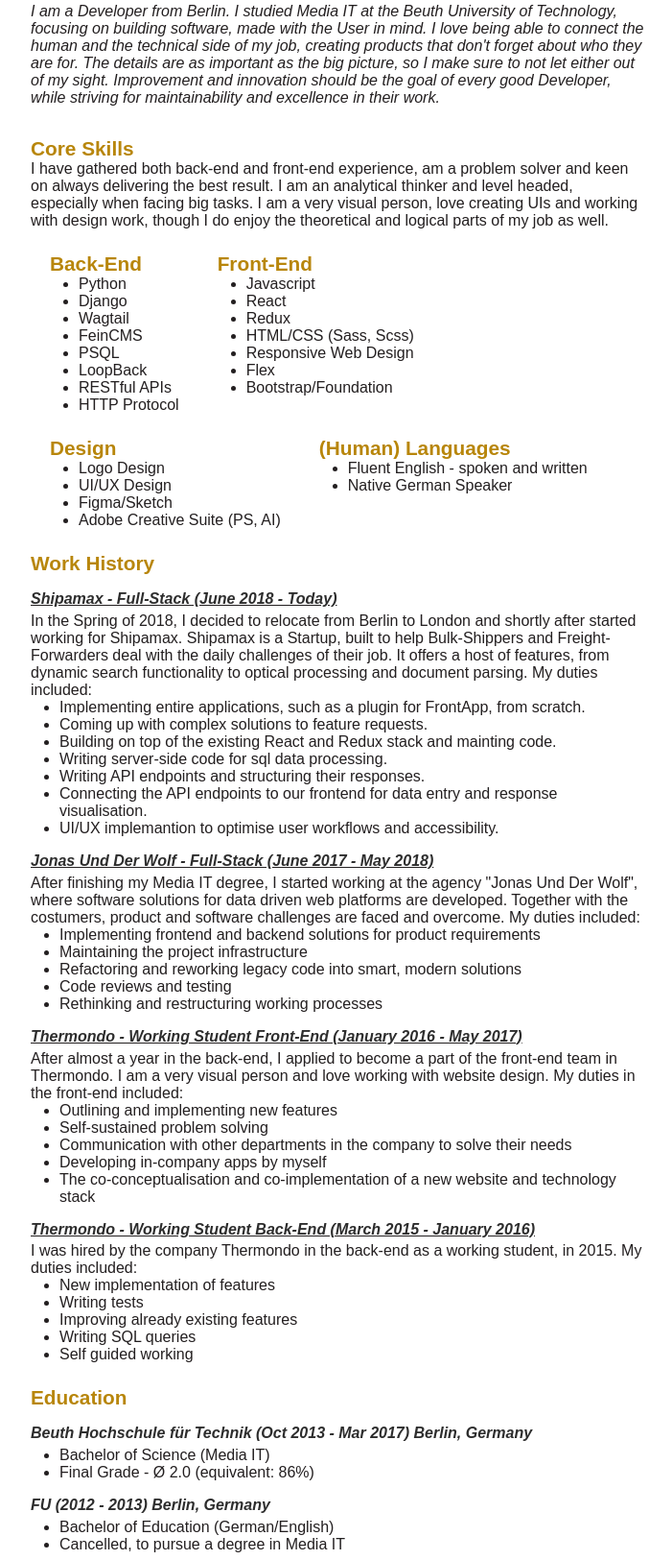
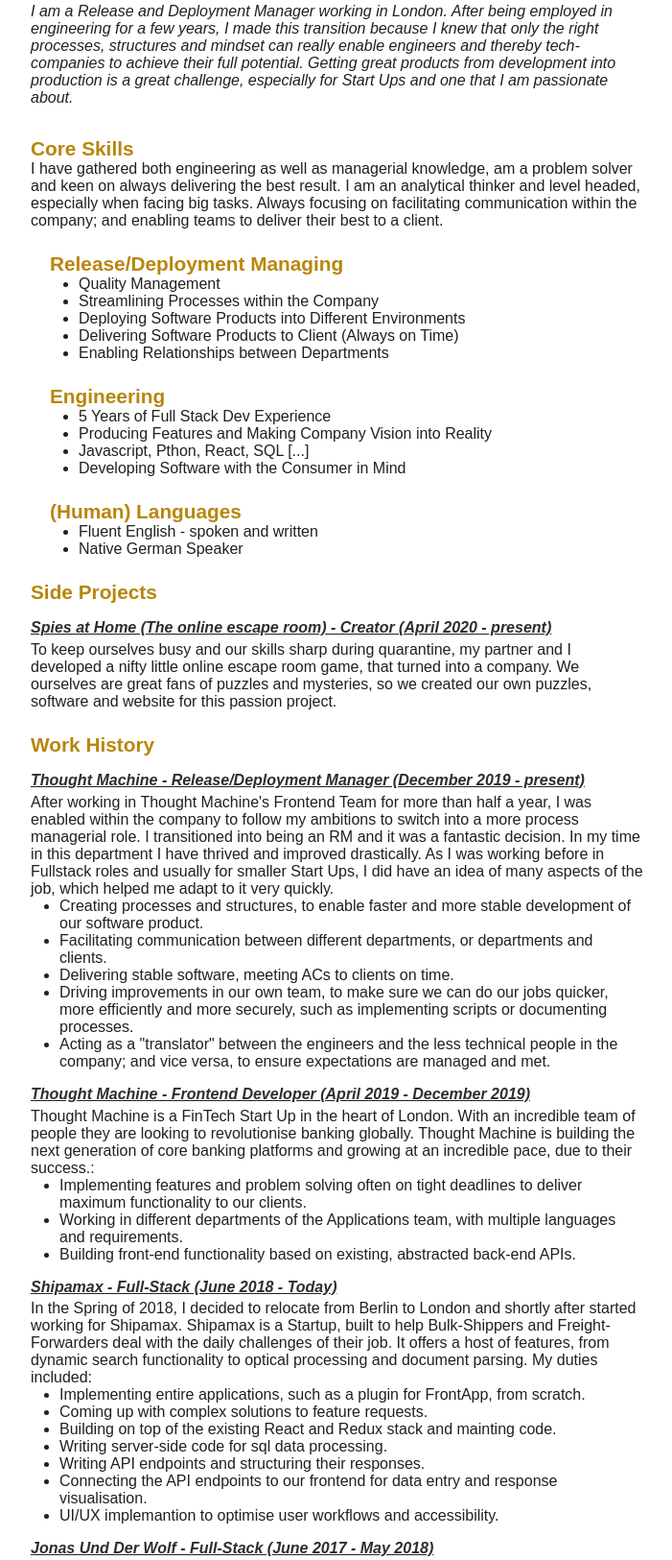
Before and after one commit to s-wirth/CurriculumVitae, a plain HTML site: page index.html in a window 1280 px wide. Shown: the part 487-2112 px from the top of the page at 96% size, without its empty margins (288-989 px from the left). Drawn offline with Linux system fonts and the light colour scheme; a web font is replaced by a local one.

Commit message:
Update CV 2020

```diff
--- a/index.html
+++ b/index.html
@@ -1,65 +1,71 @@
 <!DOCTYPE html>
 <html lang="en">
   <head>
-    <meta charset="UTF-8">
-    <link rel="icon" type="image" href="favicon.png">
-    <link rel="stylesheet" type="text/css" href="styles/style.css" media="screen"/>
-    <link href="https://fonts.googleapis.com/css?family=Muli" rel="stylesheet">
+    <meta charset="UTF-8" />
+    <link rel="icon" type="image" href="favicon.png" />
+    <link
+      rel="stylesheet"
+      type="text/css"
+      href="styles/style.css"
+      media="screen"
+    />
+    <link
+      href="https://fonts.googleapis.com/css?family=Muli"
+      rel="stylesheet"
+    />
     <title>Sophie Wirth - CV</title>
   </head>
   <body>
     <div class="header">
       <h1>Sophie Wirth</h1>
       <h2>Curriculum Vitae</h2>
-    <img src="images/profile_picture.jpg" alt="Sophie Wirth's Profile Picture" class="profileimg">
-    <p><a href="mailto:a.sophiewirth@gmail.com">a.sophiewirth@gmail.com</a></p>
+      <img
+        src="images/profile_picture.jpg"
+        alt="Sophie Wirth's Profile Picture"
+        class="profileimg"
+      />
+      <p>
+        <a href="mailto:a.sophiewirth@gmail.com">a.sophiewirth@gmail.com</a>
+      </p>
     </div>
     <div class="content-main">
       <div class="intro">
-        I am a Developer from Berlin. I studied Media IT at the Beuth University of Technology, focusing on building software, made with the User in mind.
-        I love being able to connect the human and the technical side of my job, creating products that don't forget about who they are for.
-        The details are as important as the big picture, so I make sure to not let either out of my sight. Improvement and innovation should be the goal of every good Developer, while striving for maintainability and excellence in their work.
+        I am a Release and Deployment Manager working in London. After being
+        employed in engineering for a few years, I made this transition because
+        I knew that only the right processes, structures and mindset can really
+        enable engineers and thereby tech-companies to achieve their full
+        potential. Getting great products from development into production is a
+        great challenge, especially for Start Ups and one that I am passionate
+        about.
       </div>
       <div class="content-section">
         <p class="title">Core Skills</p>
-        <span class="text">I have gathered both back-end and front-end experience, am a problem solver and keen on always delivering the best result.
-            I am an analytical thinker and level headed, especially when facing big tasks. I am a very visual person,
-            love creating UIs and working with design work, though I do enjoy the theoretical and logical parts of my job as well.
+        <span class="text"
+          >I have gathered both engineering as well as managerial knowledge, am
+          a problem solver and keen on always delivering the best result. I am
+          an analytical thinker and level headed, especially when facing big
+          tasks. Always focusing on facilitating communication within the
+          company; and enabling teams to deliver their best to a client.
         </span>
       </div>
       <div class="content-section-flex">
         <div class="content-section">
-            <p class="title">Back-End</p>
+          <p class="title">Release/Deployment Managing</p>
           <ul>
-                <li>Python</li>
-                <li>Django</li>
-                <li>Wagtail</li>
-                <li>FeinCMS</li>
-                <li>PSQL</li>
-                <li>LoopBack</li>
-                <li>RESTful APIs</li>
-                <li>HTTP Protocol</li>
+            <li>Quality Management</li>
+            <li>Streamlining Processes within the Company</li>
+            <li>Deploying Software Products into Different Environments</li>
+            <li>Delivering Software Products to Client (Always on Time)</li>
+            <li>Enabling Relationships between Departments</li>
           </ul>
         </div>
         <div class="content-section">
-            <p class="title">Front-End</p>
+          <p class="title">Engineering</p>
           <ul>
-                <li>Javascript</li>
-                <li>React</li>
-                <li>Redux</li>
-                <li>HTML/CSS (Sass, Scss)</li>
-                <li>Responsive Web Design</li>
-                <li>Flex</li>
-                <li>Bootstrap/Foundation</li>
-            </ul>
-        </div>
-        <div class="content-section">
-            <p class="title">Design</p>
-            <ul>
-                <li>Logo Design</li>
-                <li>UI/UX Design</li>
-                <li>Figma/Sketch</li>
-                <li>Adobe Creative Suite (PS, AI)</li>
+            <li>5 Years of Full Stack Dev Experience</li>
+            <li>Producing Features and Making Company Vision into Reality</li>
+            <li>Javascript, Pthon, React, SQL [...]</li>
+            <li>Developing Software with the Consumer in Mind</li>
           </ul>
         </div>
         <div class="content-section">
@@ -71,48 +77,176 @@
         </div>
       </div>
       <div class="content-section">
+        <p class="title">Side Projects</p>
+        <a href="https://spiesathome.com//"
+          ><p class="subtitle">
+            Spies at Home (The online escape room) - Creator (April 2020 -
+            present)
+          </p></a
+        >
+        <span class="text"
+          >To keep ourselves busy and our skills sharp during quarantine, my
+          partner and I developed a nifty little online escape room game, that
+          turned into a company. We ourselves are great fans of puzzles and
+          mysteries, so we created our own puzzles, software and website for
+          this passion project.</span
+        >
+      </div>
+      <div class="content-section">
         <p class="title">Work History</p>
 
-        <a href="https://shipamax.com//"><p class="subtitle">Shipamax - Full-Stack (June 2018 - Today)</p></a>
-        <span class="text">In the Spring of 2018, I decided to relocate from Berlin to London and shortly after started working for Shipamax.
-            Shipamax is a Startup, built to help Bulk-Shippers and Freight-Forwarders deal with the daily challenges of their job.
-            It offers a host of features, from dynamic search functionality to optical processing and document parsing. My duties included:</span>
+        <a href="https://thoughtmachine.net//"
+          ><p class="subtitle">
+            Thought Machine - Release/Deployment Manager (December 2019 -
+            present)
+          </p></a
+        >
+        <span class="text"
+          >After working in Thought Machine's Frontend Team for more than half a
+          year, I was enabled within the company to follow my ambitions to
+          switch into a more process managerial role. I transitioned into being
+          an RM and it was a fantastic decision. In my time in this department I
+          have thrived and improved drastically. As I was working before in
+          Fullstack roles and usually for smaller Start Ups, I did have an idea
+          of many aspects of the job, which helped me adapt to it very
+          quickly.</span
+        >
         <ul>
-            <li>Implementing entire applications, such as a plugin for FrontApp, from scratch.</li>
+          <li>
+            Creating processes and structures, to enable faster and more stable
+            development of our software product.
+          </li>
+          <li>
+            Facilitating communication between different departments, or
+            departments and clients.
+          </li>
+          <li>Delivering stable software, meeting ACs to clients on time.</li>
+          <li>
+            Driving improvements in our own team, to make sure we can do our
+            jobs quicker, more efficiently and more securely, such as
+            implementing scripts or documenting processes.
+          </li>
+          <li>
+            Acting as a "translator" between the engineers and the less
+            technical people in the company; and vice versa, to ensure
+            expectations are managed and met.
+          </li>
+        </ul>
+        <a href="https://thoughtmachine.net//"
+          ><p class="subtitle">
+            Thought Machine - Frontend Developer (April 2019 - December 2019)
+          </p></a
+        >
+        <span class="text"
+          >Thought Machine is a FinTech Start Up in the heart of London. With an
+          incredible team of people they are looking to revolutionise banking
+          globally. Thought Machine is building the next generation of core
+          banking platforms and growing at an incredible pace, due to their
+          success.:</span
+        >
+        <ul>
+          <li>
+            Implementing features and problem solving often on tight deadlines
+            to deliver maximum functionality to our clients.
+          </li>
+          <li>
+            Working in different departments of the Applications team, with
+            multiple languages and requirements.
+          </li>
+          <li>
+            Building front-end functionality based on existing, abstracted
+            back-end APIs.
+          </li>
+        </ul>
+        <a href="https://shipamax.com//"
+          ><p class="subtitle">Shipamax - Full-Stack (June 2018 - Today)</p></a
+        >
+        <span class="text"
+          >In the Spring of 2018, I decided to relocate from Berlin to London
+          and shortly after started working for Shipamax. Shipamax is a Startup,
+          built to help Bulk-Shippers and Freight-Forwarders deal with the daily
+          challenges of their job. It offers a host of features, from dynamic
+          search functionality to optical processing and document parsing. My
+          duties included:</span
+        >
+        <ul>
+          <li>
+            Implementing entire applications, such as a plugin for FrontApp,
+            from scratch.
+          </li>
           <li>Coming up with complex solutions to feature requests.</li>
-            <li>Building on top of the existing React and Redux stack and mainting code.</li>
+          <li>
+            Building on top of the existing React and Redux stack and mainting
+            code.
+          </li>
           <li>Writing server-side code for sql data processing.</li>
           <li>Writing API endpoints and structuring their responses.</li>
-            <li>Connecting the API endpoints to our frontend for data entry and response visualisation.</li>
-            <li>UI/UX implemantion to optimise user workflows and accessibility.</li>
+          <li>
+            Connecting the API endpoints to our frontend for data entry and
+            response visualisation.
+          </li>
+          <li>
+            UI/UX implemantion to optimise user workflows and accessibility.
+          </li>
         </ul>
 
-        <a href="http://jonasundderwolf.de/"><p class="subtitle">Jonas Und Der Wolf - Full-Stack (June 2017 - May 2018)</p></a>
-        <span class="text">After finishing my Media IT degree, I started working at the agency "Jonas Und Der Wolf",
-            where software solutions for data driven web platforms are developed. Together with the costumers,
-            product and software challenges are faced and overcome. My duties included:</span>
+        <a href="http://jonasundderwolf.de/"
+          ><p class="subtitle">
+            Jonas Und Der Wolf - Full-Stack (June 2017 - May 2018)
+          </p></a
+        >
+        <span class="text"
+          >After finishing my Media IT degree, I started working at the agency
+          "Jonas Und Der Wolf", where software solutions for data driven web
+          platforms are developed. Together with the costumers, product and
+          software challenges are faced and overcome. My duties included:</span
+        >
         <ul>
-            <li>Implementing frontend and backend solutions for product requirements</li>
+          <li>
+            Implementing frontend and backend solutions for product requirements
+          </li>
           <li>Maintaining the project infrastructure</li>
-            <li>Refactoring and reworking legacy code into smart, modern solutions</li>
+          <li>
+            Refactoring and reworking legacy code into smart, modern solutions
+          </li>
           <li>Code reviews and testing</li>
           <li>Rethinking and restructuring working processes</li>
         </ul>
 
-        <a href="http://thermondo.de/"><p class="subtitle">Thermondo - Working Student Front-End (January 2016 - May 2017)</p></a>
+        <a href="http://thermondo.de/"
+          ><p class="subtitle">
+            Thermondo - Working Student Front-End (January 2016 - May 2017)
+          </p></a
+        >
 
-        <span class="text">After almost a year in the back-end, I applied to become a part of the front-end team in Thermondo.
-            I am a very visual person and love working with website design. My duties in the front-end included:</span>
+        <span class="text"
+          >After almost a year in the back-end, I applied to become a part of
+          the front-end team in Thermondo. I am a very visual person and love
+          working with website design. My duties in the front-end
+          included:</span
+        >
         <ul>
           <li>Outlining and implementing new features</li>
           <li>Self-sustained problem solving</li>
-            <li>Communication with other departments in the company to solve their needs</li>
+          <li>
+            Communication with other departments in the company to solve their
+            needs
+          </li>
           <li>Developing in-company apps by myself</li>
-            <li>The co-conceptualisation and co-implementation of a new website and technology stack</li>
+          <li>
+            The co-conceptualisation and co-implementation of a new website and
+            technology stack
+          </li>
         </ul>
-        <a href="http://thermondo.de/"><p class="subtitle">Thermondo - Working Student Back-End (March 2015 - January 2016)</p></a>
-        <span class="text">I was hired by the company Thermondo in the back-end as a working student, in 2015.
-            My duties included:</span>
+        <a href="http://thermondo.de/"
+          ><p class="subtitle">
+            Thermondo - Working Student Back-End (March 2015 - January 2016)
+          </p></a
+        >
+        <span class="text"
+          >I was hired by the company Thermondo in the back-end as a working
+          student, in 2015. My duties included:</span
+        >
         <ul>
           <li>New implementation of features</li>
           <li>Writing tests</li>
@@ -123,7 +257,9 @@
       </div>
       <div class="content-section">
         <p class="title">Education</p>
-        <p class="subtitle">Beuth Hochschule für Technik (Oct 2013 - Mar 2017) Berlin, Germany</p>
+        <p class="subtitle">
+          Beuth Hochschule für Technik (Oct 2013 - Mar 2017) Berlin, Germany
+        </p>
         <ul>
           <li>Bachelor of Science (Media IT)</li>
           <li>Final Grade - Ø 2.0 (equivalent: 86%)</li>
@@ -139,30 +275,47 @@
       <p class="title">References</p>
       <div class="references">
         <div class="reference">
-            <p class="name">Alexander Frenzel</p>
-            <p class="position">Jonas Und Der Wolf - Senior Back-End Developer</p>
-            <a href="mailto:alexander.frenzel@jonasundderwolf.de" class="email">alexander.frenzel@jonasundderwolf.de</a>
+          <p class="name">Audrey Desvaux</p>
+          <p class="position">Thought Machine - Teach Lead Manager</p>
+          <a href="mailto:alexander.frenzel@jonasundderwolf.de" class="email"
+            >audrey@thoughtmachine.net</a
+          >
         </div>
         <div class="reference">
-            <p class="name">Mikael Köhlmyr</p>
-            <p class="position">Shipamax - Senior Full-Stack Developer</p>
-            <a href="mailto:mkohlmyr@gmail.com" class="email">mkohlmyr@gmail.com</a>
+          <p class="name">Yurij Khirivskij</p>
+          <p class="position">
+            Thought Machine - Senior Release/Deployment Manager
+          </p>
+          <a href="mailto:mkohlmyr@gmail.com" class="email"
+            >yurij@thoughtmachine.net</a
+          >
         </div>
         <div class="reference">
-            <p class="name">Mat Scales</p>
-            <p class="position">Shipamax - Lead Engineer</p>
-            <a href="mailto:mat@shipamax.com" class="email">mat@shipamax.com</a>
+          <p class="name">Jodie Perry</p>
+          <p class="position">Thought Machine - Business Analyst</p>
+          <a href="mailto:mat@shipamax.com" class="email"
+            >jodie@thoughtmachine.net</a
+          >
         </div>
       </div>
     </div>
     <div class="profiles">
-    <img src="images/gmail.svg" alt="Gmail Logo" class="logo"><a href="mailto:a.sophiewirth@gmail.com" class="profile">a.sophiewirth@gmail.com</a>
-    <img src="images/github.svg" alt="GitHub Logo" class="logo"><a href="https://github.com/s-wirth" class="profile">GitHub</a>
-    <img src="images/linkedin.svg" alt="LinkedIn Logo" class="logo"><a href="https://www.linkedin.com/in/sophie-wirth-719913b6/" class="profile">LinkedIn</a>
+      <img src="images/gmail.svg" alt="Gmail Logo" class="logo" /><a
+        href="mailto:a.sophiewirth@gmail.com"
+        class="profile"
+        >a.sophiewirth@gmail.com</a
+      >
+      <img src="images/github.svg" alt="GitHub Logo" class="logo" /><a
+        href="https://github.com/s-wirth"
+        class="profile"
+        >GitHub</a
+      >
+      <img src="images/linkedin.svg" alt="LinkedIn Logo" class="logo" /><a
+        href="https://www.linkedin.com/in/sophie-wirth-719913b6/"
+        class="profile"
+        >LinkedIn</a
+      >
     </div>
-<div class="download-bar">
-    <a href="https://github.com/s-wirth/CurriculumVitae/raw/gh-pages/downloads/SophieWirthCV.pdf"
-       class="download-button">Download PDF</a>
-</div>
+    <div class="download-bar"></div>
   </body>
 </html>
```
Lines whose indentation alone changed are shown as unchanged.
